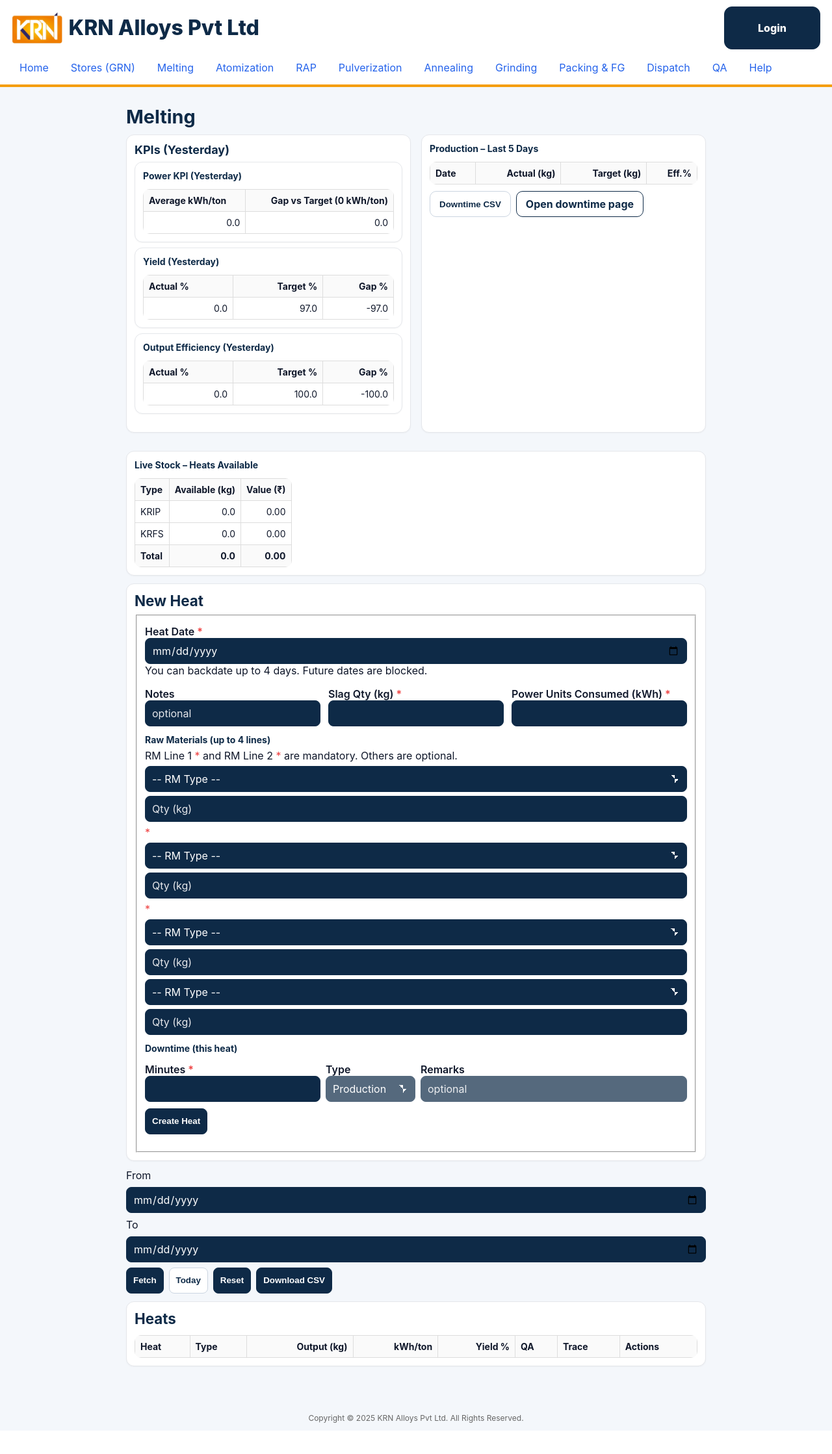
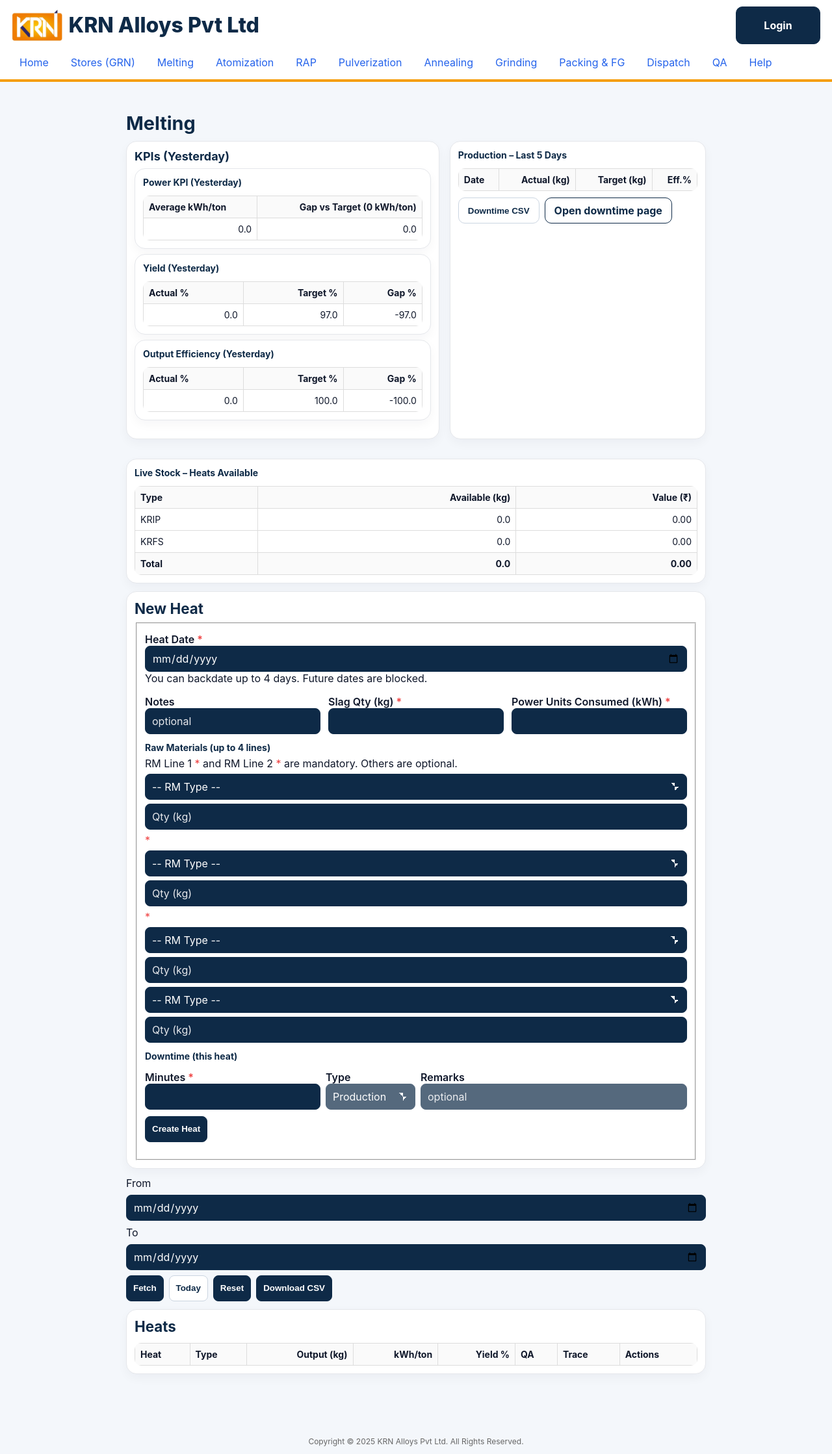
Before and after one commit to rakeshchandekar-design/krn-mrp-plant1, a Python web app: template templates/melting.html in a window 1280 px wide. Shown: the whole page at 65% size. Before the commit the page ends 2190 px from the top, so only its background shows below. Run offline with Jinja, Linux system fonts and the light colour scheme; the template is opened without the code that fills it, so the values that code supplies are empty.

Commit message:
krn-mrp-final-ui-dashboard-melting-pass

```diff
--- a/templates/base.html
+++ b/templates/base.html
@@ -21,13 +21,13 @@
     .header-brand img{height:48px}
     .header-brand h1{font-size:2.0rem;font-weight:800;line-height:1.1;margin:0;white-space:nowrap}
     .krn-navrow{margin-top:10px;display:flex;align-items:center;}
-    .nav-links{display:flex;align-items:center;gap:10px;flex-wrap:wrap;min-width:0;}
+    .nav-links{display:flex;align-items:center;gap:10px;flex-wrap:nowrap;min-width:0;overflow-x:auto;-webkit-overflow-scrolling:touch;scrollbar-width:thin;}
     .nav-links-row a{color:#2563eb;text-decoration:none;padding:6px 10px;border-radius:8px;transition:background .2s ease}
     .nav-links-row a:hover{background:#f3f4f6}
     .nav-links-row a.active{font-weight:700;background:#0e2a47;color:#fff}
     .auth-box{display:flex;align-items:center;gap:10px;white-space:nowrap;flex:0 0 auto;}
     .role-badge{padding:2px 10px;border-radius:999px;background:#ffedd5;color:#7c2d12;border:1px solid #fed7aa;font-size:12px}
-    .btn-auth{background:#0e2a47;color:#fff;border:1px solid #0e2a47;padding:8px 14px;border-radius:10px;text-decoration:none}
+    .btn-auth{background:#0e2a47;color:#fff;border:1px solid #0e2a47;padding:8px 14px;border-radius:10px;text-decoration:none;min-width:100px;min-height:40px;display:inline-flex;align-items:center;justify-content:center;font-weight:700}
     .btn-auth:hover{background:#f59e0b;border-color:#f59e0b}
     footer{ text-align:center; font-size:0.75rem; color:#666; margin-top:20px; }
     body{background:#f4f7fb;color:#0f172a;}
@@ -87,11 +87,11 @@
   <style>
     /* final stabilization overrides */
     .page-wrap > .page-wrap{max-width:none !important;margin:0 !important;padding:0 !important;width:100% !important;}
-    .auth-box .btn-auth{min-height:44px;padding:10px 18px;border-radius:12px;font-weight:800;min-width:110px;justify-content:center;display:inline-flex;align-items:center}
-    .auth-box .role-badge{padding:4px 12px;font-size:13px;line-height:1.2}
+    .auth-box .btn-auth{min-height:40px;padding:8px 14px;border-radius:10px;font-weight:700;min-width:100px;justify-content:center;display:inline-flex;align-items:center}
+    .auth-box .role-badge{padding:3px 10px;font-size:12px;line-height:1.1}
     .nav-links-row a{padding:8px 12px}
     @media (max-width: 860px){
-      .auth-box .btn-auth{width:auto !important;min-width:96px;min-height:40px;padding:8px 14px}
+      .auth-box .btn-auth{width:auto !important;min-width:92px;min-height:38px;padding:7px 12px}
     }
   </style>
 
--- a/templates/melting.html
+++ b/templates/melting.html
@@ -2,12 +2,19 @@
 {% extends "base.html" %}
 
 {% block content %}
-<div class="page-wrap" style="max-width:1200px;margin:16px auto;padding:0 16px">
+<div class="module-shell melt-shell">
+<style>
+  .melt-shell{max-width:1360px;margin:0 auto;padding:18px 22px 24px;}
+  .melt-top-grid{display:grid;grid-template-columns:minmax(0,1.1fr) minmax(0,.9fr);gap:16px;margin-bottom:14px;}
+  @media (max-width:980px){.melt-top-grid{grid-template-columns:1fr;}}
+  .melt-shell .card{box-shadow:0 6px 16px rgba(15,23,42,.04);border-radius:16px;}
+  .melt-shell table{width:100%;}
+</style>
 
   <h1>Melting</h1>
 
   {# ----- KPI + 5-day row ----- #}
-  <div class="grid" style="display:grid;grid-template-columns:1fr 1fr;gap:16px;margin-bottom:12px">
+  <div class="melt-top-grid">
     <div class="card">
       <h2 style="margin:0 0 8px 0;font-size:18px">KPIs (Yesterday)</h2>
 
@@ -103,7 +110,7 @@
   {# ----- Live stock ----- #}
   <div class="card" style="margin-bottom:12px">
     <h3 style="margin:0 0 8px 0;font-size:14px">Live Stock – Heats Available</h3>
-    <table style="width:auto">
+    <table>
       <thead>
         <tr>
           <th>Type</th>
```
Also changed, not shown: templates/dashboard.html (+32 -3 lines).
